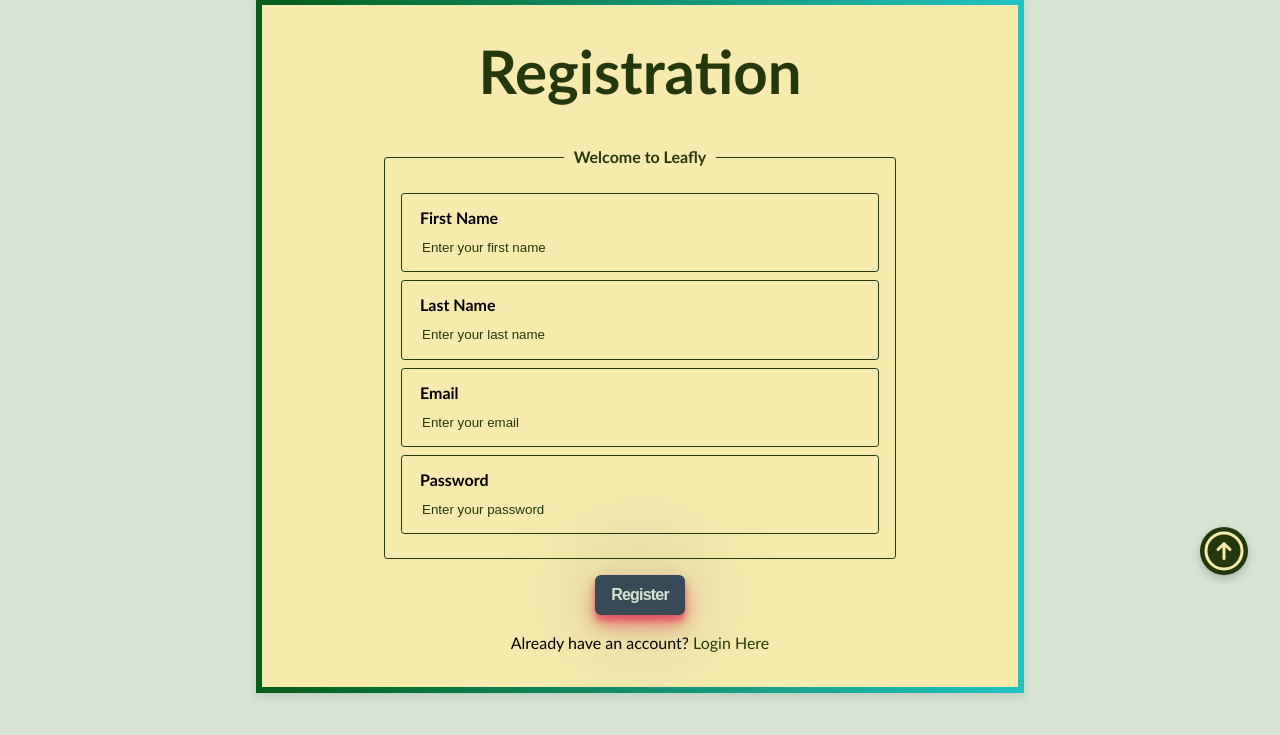
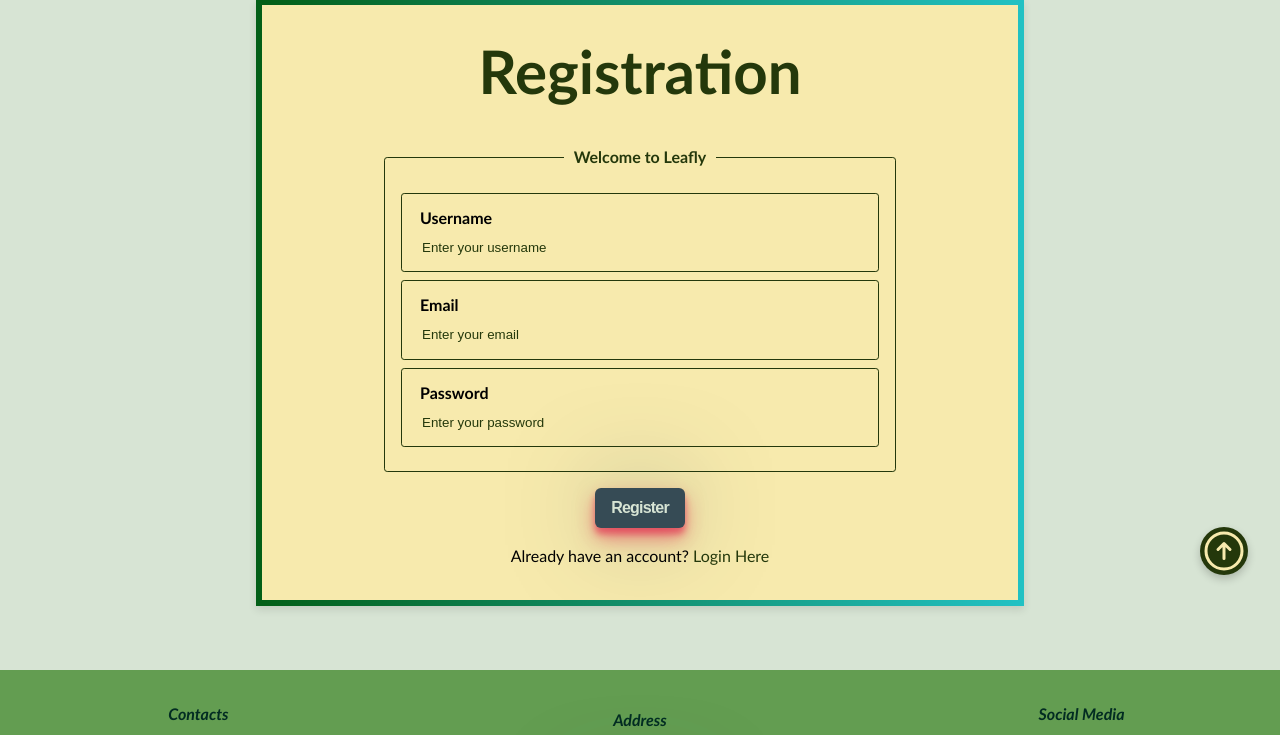
Before and after one commit to Lawrensu/Herbarium-PHP-, a PHP site: page /registration.php in a window 1280 px wide. Shown: the part 193-928 px from the top of the page. Run offline with PHP 8.4, Linux system fonts and the light colour scheme.

Commit message:
Fixed registration and login

```diff
--- a/connection.php
+++ b/connection.php
@@ -2,18 +2,30 @@
 $servername = "localhost";
 $username = "root";
 $password = "";
+$dbname = "Leafly_DB";
 
 // Create connection
-    $conn = mysqli_connect($servername, $username, $password);
+$conn = new mysqli($servername, $username, $password);
 
 // Check connection
-    if (!$conn) {
-        die("Connection failed: " . mysqli_connect_error());
+if ($conn->connect_error) {
+    die("Connection failed: " . $conn->connect_error);
 }
 
-    // Create database
-    $sql = "CREATE DATABASE IF NOT EXISTS Leafly_DB";
+// Create database if it doesn't exist
+$sql = "CREATE DATABASE IF NOT EXISTS $dbname";
+if ($conn->query($sql) === FALSE) {
+    die("Error creating database: " . $conn->error);
+}
 
-    mysqli_query($conn, $sql);
-    mysqli_close($conn);
+// Close the initial connection
+$conn->close();
+
+// Reconnect to the newly created database
+$conn = new mysqli($servername, $username, $password, $dbname);
+
+// Check connection
+if ($conn->connect_error) {
+    die("Connection failed: " . $conn->connect_error);
+}
 ?>
--- a/database.php
+++ b/database.php
@@ -17,7 +17,7 @@
     $sql = "CREATE TABLE IF NOT EXISTS admin(
         adminID INT(6) UNSIGNED AUTO_INCREMENT PRIMARY KEY,
         username VARCHAR(25) NOT NULL,
-        password VARCHAR(255) NOT NULL -- Ensure the password field can store hashed passwords
+        password VARCHAR(255) NOT NULL
     )";
 
     mysqli_query($conn, $sql);
@@ -26,8 +26,7 @@
     // Registration/Registered User table
     $sql = "CREATE TABLE IF NOT EXISTS registeredUsers (
         userID INT(6) UNSIGNED AUTO_INCREMENT PRIMARY KEY,
-        fname VARCHAR(25) NOT NULL,
-        lname VARCHAR(25) NOT NULL,
+        username VARCHAR(25) NOT NULL,
         email VARCHAR(50) NOT NULL,
         password VARCHAR(25) NOT NULL,
         reg_date TIMESTAMP DEFAULT CURRENT_TIMESTAMP ON UPDATE CURRENT_TIMESTAMP
--- a/registration.php
+++ b/registration.php
@@ -1,27 +1,20 @@
 <?php
 // Include database connection
-include 'database.php';
+include 'connection.php';
 
 // Initialize variables to store error messages
-$fnameError = $lnameError = $emailError = $passwordError = "";
-$fname = $lname = $email = $password = "";
+$usernameError = $emailError = $passwordError = "";
+$username = $email = $password = "";
 
 // Check if the form is submitted
 if ($_SERVER["REQUEST_METHOD"] == "POST") {
     $valid = true;
 
-    if (empty($_POST["fname"])) {
-        $fnameError = "First name is required";
+    if (empty($_POST["username"])) {
+        $usernameError = "Username is required";
         $valid = false;
     } else {
-        $fname = test_input($_POST["fname"]);
-    }
-
-    if (empty($_POST["lname"])) {
-        $lnameError = "Last name is required";
-        $valid = false;
-    } else {
-        $lname = test_input($_POST["lname"]);
+        $username = test_input($_POST["username"]);
     }
 
     if (empty($_POST["email"])) {
@@ -39,7 +32,6 @@ if ($_SERVER["REQUEST_METHOD"] == "POST") {
         $valid = false;
     } else {
         $password = test_input($_POST["password"]);
-        $hashed_password = password_hash($password, PASSWORD_DEFAULT); // Hash the password
     }
 
     if ($valid) {
@@ -49,15 +41,17 @@ if ($_SERVER["REQUEST_METHOD"] == "POST") {
         }
 
         // Use prepared statements to prevent SQL injection
-        $stmt = $conn->prepare("INSERT INTO registeredUsers (fname, lname, email, password) VALUES (?, ?, ?, ?)");
+        $stmt = $conn->prepare("INSERT INTO registeredUsers (username, email, password) VALUES (?, ?, ?)");
         if ($stmt === false) {
             die("Prepare failed: " . $conn->error);
         }
 
-        $stmt->bind_param("ssss", $fname, $lname, $email, $hashed_password);
+        $stmt->bind_param("sss", $username, $email, $password);
 
         if ($stmt->execute()) {
-            echo "Registration successful!";
+            // Redirect to the confirmation page
+            header("Location: confirm_registration.php?username=" . urlencode($username) . "&email=" . urlencode($email));
+            exit();
         } else {
             echo "Error: " . $stmt->error;
         }
@@ -106,15 +100,9 @@ function test_input($data) {
                 <fieldset>
                     <legend>Welcome to Leafly</legend>
                     <div class="registration__input-box">
-                        <label for="fname">First Name</label>
-                        <input type="text" placeholder="Enter your first name" id="fname" name="fname" maxlength="25" minlength="1" required="required" pattern="[a-zA-Z]+" value="<?php echo htmlspecialchars($fname); ?>">
-                        <span class="error"><?php echo $fnameError; ?></span>
-                    </div>
-
-                    <div class="registration__input-box">
-                        <label for="lname">Last Name</label>
-                        <input type="text" placeholder="Enter your last name" id="lname" name="lname" maxlength="25" minlength="1" required="required" pattern="[a-zA-Z]+" value="<?php echo htmlspecialchars($lname); ?>">
-                        <span class="error"><?php echo $lnameError; ?></span>
+                        <label for="username">Username</label>
+                        <input type="text" placeholder="Enter your username" id="username" name="username" maxlength="25" minlength="1" required="required" pattern="[a-zA-Z]+" value="<?php echo htmlspecialchars($username); ?>">
+                        <span class="error"><?php echo $usernameError; ?></span>
                     </div>
 
                     <div class="registration__input-box">
```
Also changed, not shown: confirm_registration.php (+4 -39 lines), login.php (+8 -8 lines). Lines whose indentation alone changed are shown as unchanged.
